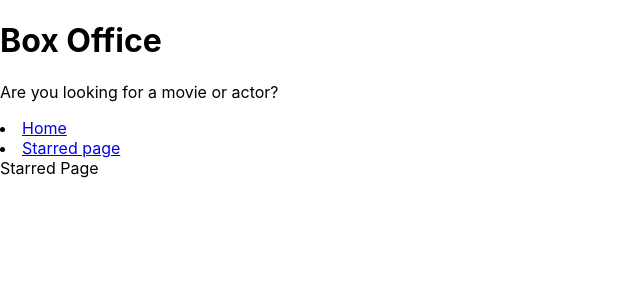
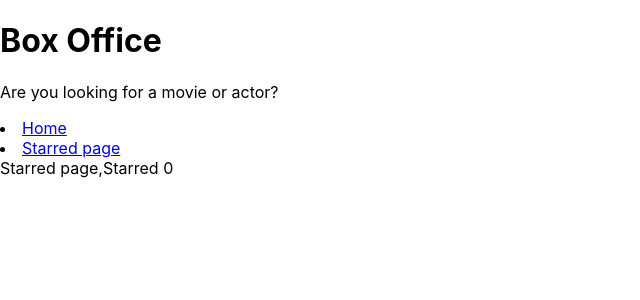
Before and after one commit to GopalSingh2809/box_office, a React (Create React App) app: page /Starred in a window 1280 px wide. Shown: the top 300 px of the page, without its empty margins (0-640 px from the left). Built offline with nearby package versions, Linux system fonts and the light colour scheme.

Commit message:
created useStarredShows custom hook,placed all hook logic in a separeate file

```diff
--- a/src/components/shows/ShowCard.jsx
+++ b/src/components/shows/ShowCard.jsx
@@ -1,4 +1,4 @@
-const ShowCard = ({ name, image, id, summary, onStarMeClick }) => {
+const ShowCard = ({ name, image, id, summary, onStarMeClick, isStarred }) => {
   const summaryStripped = summary
     ? summary.split(' ').slice(0, 10).join(' ').replace(/<.+?>/g, '') + '...'
     : 'No Description';
@@ -14,7 +14,7 @@
           Read more
         </a>
         <button type="button" onClick={() => onStarMeClick(id)}>
-          Star me
+          {isStarred ? 'Unstar me' : 'Star me'}
         </button>
       </div>
     </div>
--- a/src/components/shows/ShowGrid.jsx
+++ b/src/components/shows/ShowGrid.jsx
@@ -1,34 +1,7 @@
 import ShowCard from './ShowCard';
-import { useReducer, useEffect } from 'react';
-
-const usePersistantReducer = (reducer, initialState, localStorageKey) => {
-  const [state, dispatch] = useReducer(reducer, initialState, initial => {
-    const persistedValue = localStorage.getItem(localStorageKey);
-
-    return persistedValue ? JSON.parse(persistedValue) : initial;
-  });
-  useEffect(() => {
-    localStorage.setItem(localStorageKey, JSON.stringify(state));
-  }, [state, localStorageKey]);
-  return [state, dispatch];
-};
-const starredShowsReducer = (currentStarred, action) => {
-  switch (action.type) {
-    case 'STAR':
-      return currentStarred.concat(action.showId);
-    case 'UNSTAR':
-      return currentStarred.filter(showId => showId !== action.showId);
-    default:
-      return currentStarred;
-  }
-};
-
+import { useStarredShows } from '../../lib/useStarredShows';
 const ShowGrid = ({ shows }) => {
-  const [starredShows, dispatchStarred] = usePersistantReducer(
-    starredShowsReducer,
-    [],
-    'starredShows'
-  );
+  const [starredShows, dispatchStarred] = useStarredShows();
   const onStarMeClick = showId => {
     const isStarred = starredShows.includes(showId);
 
@@ -50,6 +23,7 @@
           }
           summary={data.show.summary}
           onStarMeClick={onStarMeClick}
+          isStarred={starredShows.includes(data.show.id)}
         />
       ))}
     </div>
--- /dev/null
+++ b/src/lib/useStarredShows.js
@@ -0,0 +1,25 @@
+import { useReducer, useEffect } from 'react';
+const usePersistantReducer = (reducer, initialState, localStorageKey) => {
+  const [state, dispatch] = useReducer(reducer, initialState, initial => {
+    const persistedValue = localStorage.getItem(localStorageKey);
+
+    return persistedValue ? JSON.parse(persistedValue) : initial;
+  });
+  useEffect(() => {
+    localStorage.setItem(localStorageKey, JSON.stringify(state));
+  }, [state, localStorageKey]);
+  return [state, dispatch];
+};
+const starredShowsReducer = (currentStarred, action) => {
+  switch (action.type) {
+    case 'STAR':
+      return currentStarred.concat(action.showId);
+    case 'UNSTAR':
+      return currentStarred.filter(showId => showId !== action.showId);
+    default:
+      return currentStarred;
+  }
+};
+export const useStarredShows = () => {
+  return usePersistantReducer(starredShowsReducer, [], 'starredShows');
+};
--- a/src/pages/Starred.jsx
+++ b/src/pages/Starred.jsx
@@ -1,4 +1,8 @@
+import { useStarredShows } from '../lib/useStarredShows';
+
 const Home = () => {
-  return <div>Starred Page</div>;
+  const [starredShows] = useStarredShows();
+  //
+  return <div>Starred page,Starred {starredShows.length}</div>;
 };
 export default Home;
```
